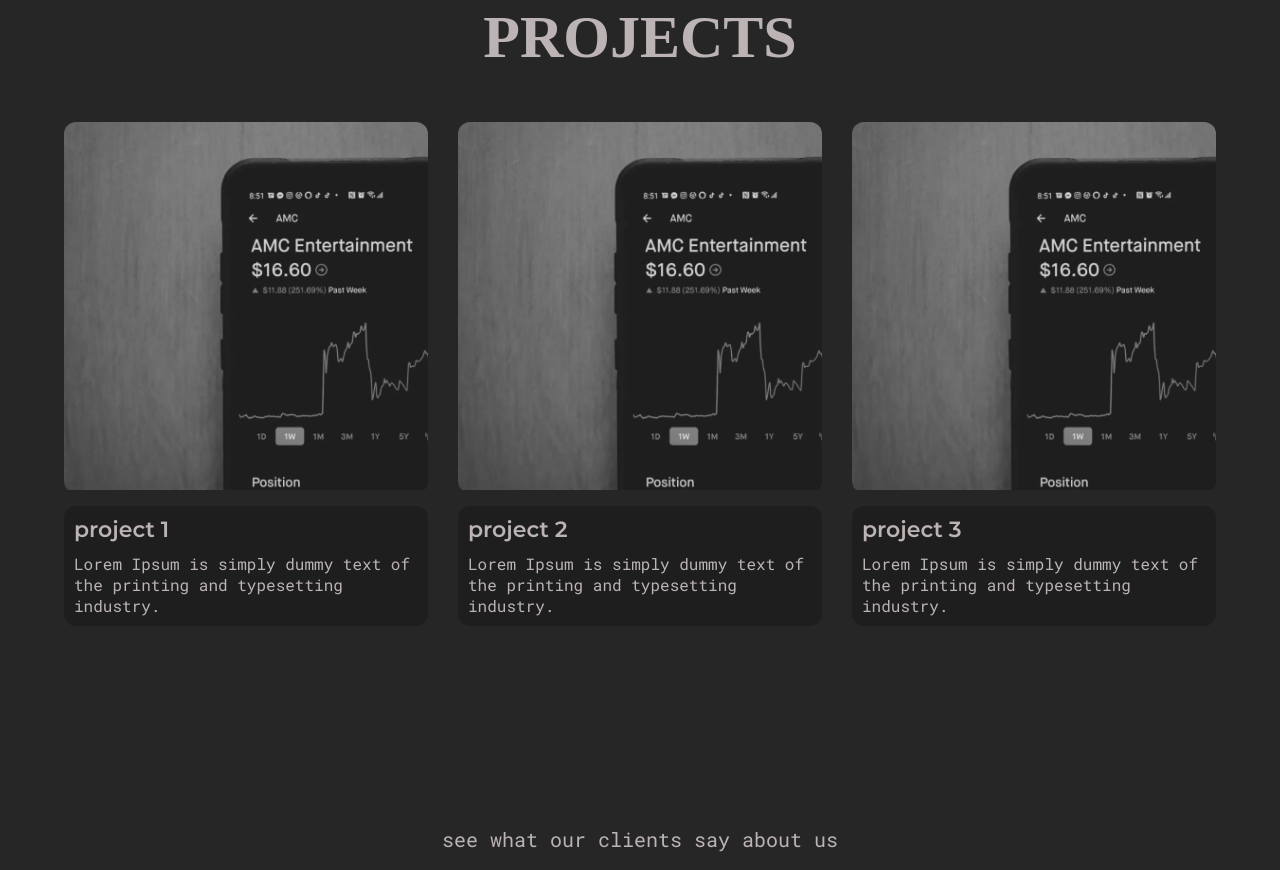
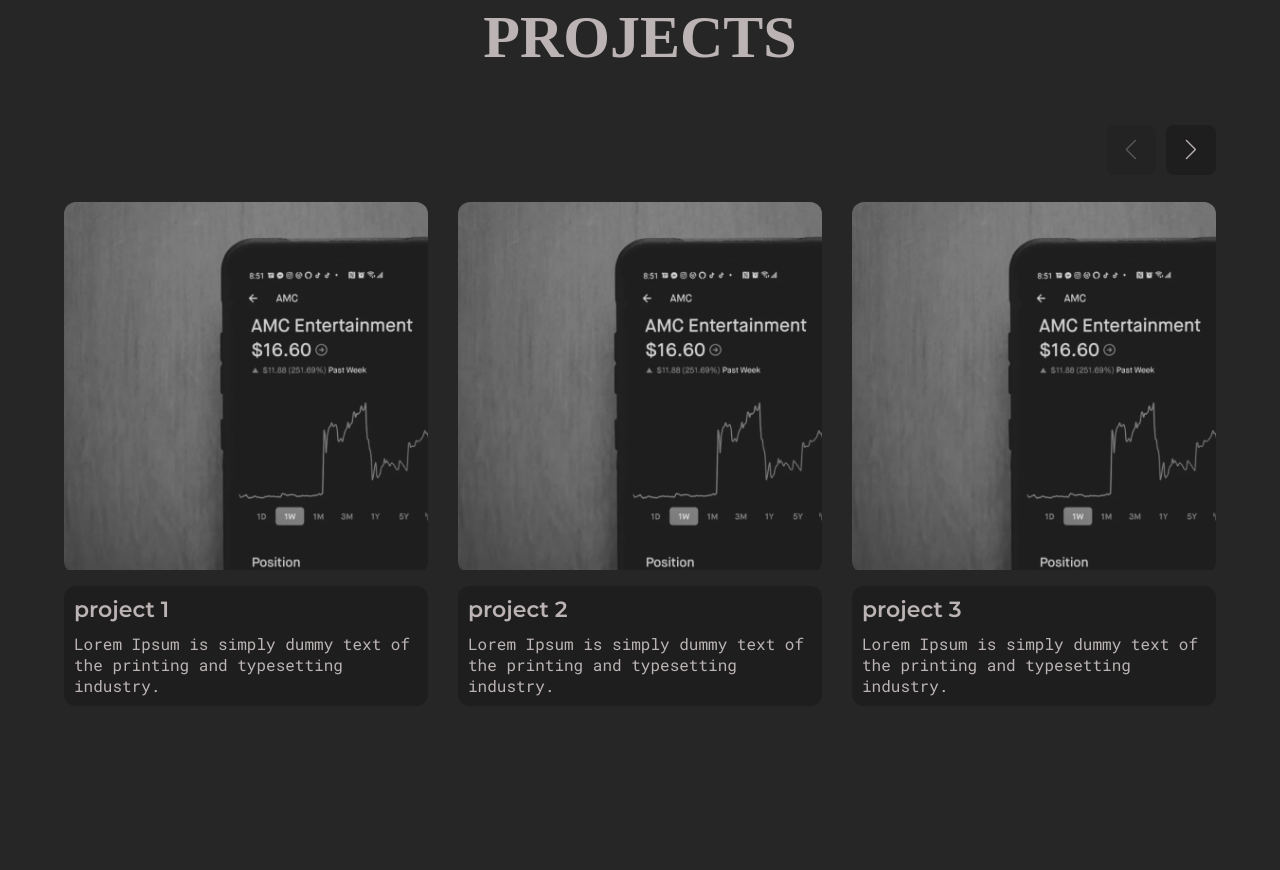
Before and after one commit to ShaifArfan/AYANs-portfolio, a React (Create React App) app: page / in a window 1280 px wide. Shown: the part 2223-3093 px from the top of the page. Built offline with nearby package versions, Linux system fonts and the light colour scheme; a web font is replaced by a local one.

Commit message:
adding: projects Slider [swiperJS]

```diff
--- a/package.json
+++ b/package.json
@@ -13,6 +13,7 @@
 		"react-scripts": "4.0.3",
 		"react-transition-group": "^4.4.1",
 		"styled-components": "^5.2.2",
+		"swiper": "^6.5.4",
 		"web-vitals": "^1.1.1"
 	},
 	"scripts": {
--- a/src/components/ContactForm.js
+++ b/src/components/ContactForm.js
@@ -54,7 +54,6 @@
               id="name"
               name="name"
               value={name}
-              on
               onChange={(e) => setName(e.target.value)}
             />
           </label>
@@ -67,7 +66,6 @@
               id="email"
               name="email"
               value={email}
-              on
               onChange={(e) => setEmail(e.target.value)}
             />
           </label>
@@ -80,7 +78,6 @@
               id="message"
               name="message"
               value={message}
-              on
               onChange={(e) => setMessage(e.target.value)}
             />
           </label>
--- a/src/components/ProjectItem.js
+++ b/src/components/ProjectItem.js
@@ -5,6 +5,7 @@
 
 const ProjectItemStyles = styled.div`
   .projectItem__img {
+    width: 100%;
     border-radius: 12px;
     overflow: hidden;
     display: inline-block;
--- a/src/components/ProjectsSection.js
+++ b/src/components/ProjectsSection.js
@@ -1,7 +1,13 @@
 import React from 'react';
 import styled from 'styled-components';
+import { Swiper, SwiperSlide } from 'swiper/react';
+import SwiperCore, { Navigation } from 'swiper';
 import ProjectItem from './ProjectItem';
 import SectionTitle from './SectionTitle';
+import 'swiper/swiper-bundle.min.css';
+
+// install Swiper modules
+SwiperCore.use([Navigation]);
 
 const ProjectSectionStyle = styled.div`
   padding: 10rem 0;
@@ -9,6 +15,31 @@
     display: flex;
     gap: 3rem;
     margin-top: 5rem;
+  }
+  .swiper-container {
+    padding-top: 8rem;
+    max-width: 100%;
+  }
+  .swiper-button-prev,
+  .swiper-button-next {
+    position: absolute;
+    height: 50px;
+    width: 50px;
+    background: var(--deep-dark);
+    z-index: 10;
+    right: 60px;
+    left: auto;
+    top: 0;
+    transform: translateY(50%);
+    color: var(--gray-1);
+    border-radius: 8px;
+  }
+  .swiper-button-next {
+    right: 0;
+  }
+  .swiper-button-prev::after,
+  .swiper-button-next::after {
+    font-size: 2rem;
   }
   @media only screen and (max-width: 768px) {
     .projects__allItems {
@@ -30,9 +61,43 @@
       <div className="container">
         <SectionTitle subheading="some of my recent works" heading="Projects" />
         <div className="projects__allItems">
-          <ProjectItem title="project 1" />
+          <Swiper
+            spaceBetween={30}
+            slidesPerView={1}
+            navigation
+            breakpoints={{
+              // when window width is >= 640px
+              640: {
+                slidesPerView: 1,
+              },
+              // when window width is >= 768px
+              768: {
+                slidesPerView: 2,
+              },
+              1200: {
+                slidesPerView: 3,
+              },
+            }}
+          >
+            <SwiperSlide>
+              <ProjectItem title="project 1" />
+            </SwiperSlide>
+            <SwiperSlide>
+              <ProjectItem title="project 2" />
+            </SwiperSlide>
+            <SwiperSlide>
+              <ProjectItem title="project 3" />
+            </SwiperSlide>
+            <SwiperSlide>
+              <ProjectItem title="project 4" />
+            </SwiperSlide>
+            <SwiperSlide>
+              <ProjectItem title="project 5" />
+            </SwiperSlide>
+          </Swiper>
+          {/* <ProjectItem title="project 1" />
           <ProjectItem title="project 2" />
-          <ProjectItem title="project 3" />
+          <ProjectItem title="project 3" /> */}
         </div>
       </div>
     </ProjectSectionStyle>
```
Also changed, not shown: 1 other file (tests, documents, lock files or other folders).
